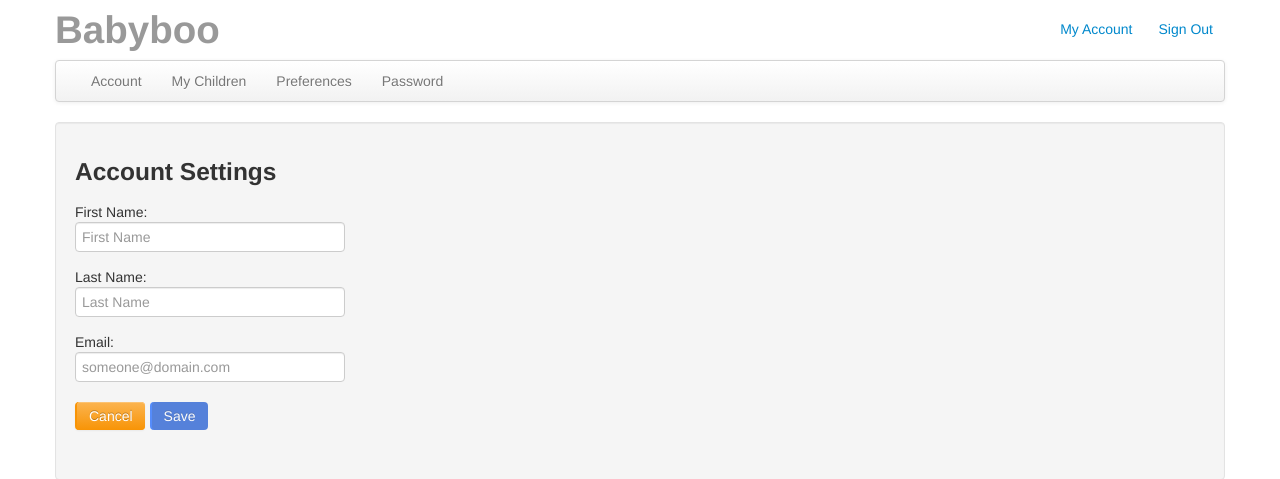
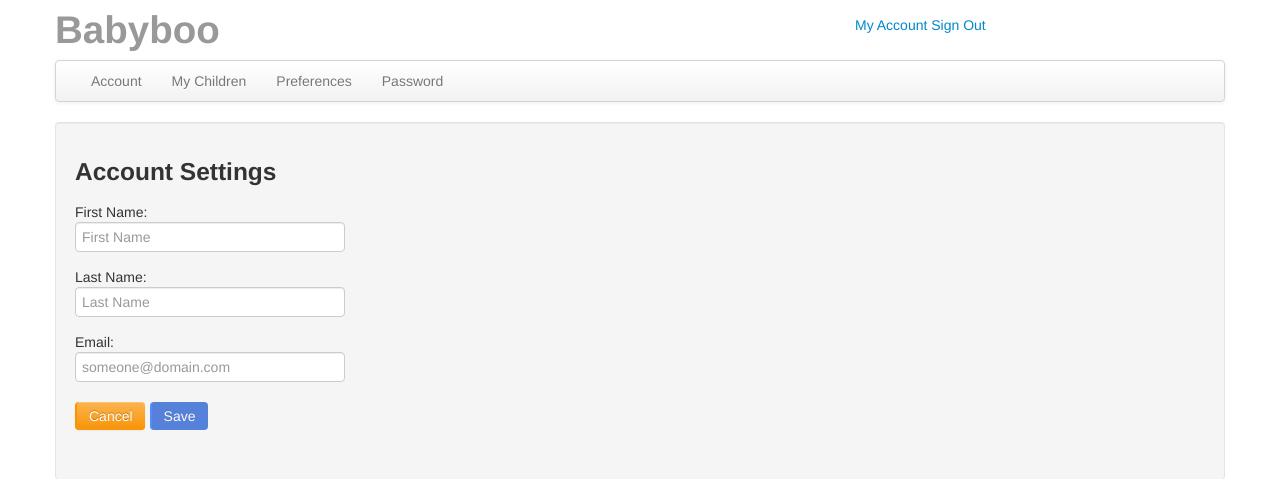
Before and after one commit to KK911/Mockathon, a Django app: page /accounts/settings in a window 1280 px wide. Shown: the top 479 px of the page. Run offline with Django 3.2, Linux system fonts and the light colour scheme; data that the repository does not hold is empty; parts of the project's set-up code (start-up, migrations or seed data) failed here and were passed over; some libraries are stand-ins or nearby versions.

Commit message:
modified account settings page

```diff
--- a/src/accounts/templates/accounts/settings.html
+++ b/src/accounts/templates/accounts/settings.html
@@ -32,8 +32,8 @@
                             </div>
 
                             <div class="span4 offset2" style="margin-top: 15px;">
-                                <button type="submit" class="btn btn-link pull-right">Sign Out</button>
-                                <button type="button" class="btn btn-link pull-right">My Account</button>
+                                <a href="settings">My Account</a>
+                                <a href="logout">Sign Out</a>
                             </div>
                         </div>
                     </div>
```
